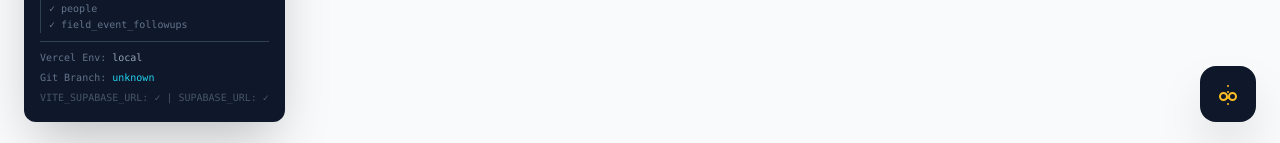
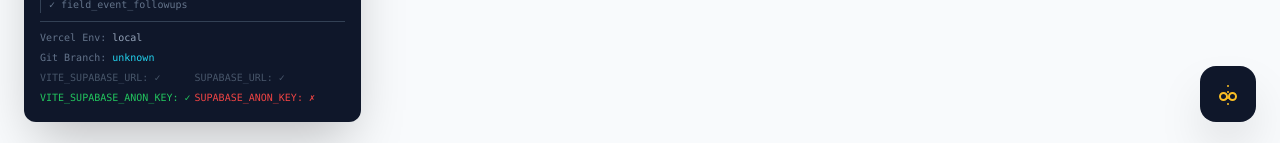
Before and after one commit to 0xmcc/workshop-roi-machine, a React (Vite) app: page / in a window 1280 px wide. Shown: the part 654-797 px from the top of the page. Built offline with nearby package versions, Linux system fonts and the light colour scheme; no server answers; the database is empty.

Commit message:
fix: add anon key status to debug panel

```diff
--- a/components/SupabaseDebugPanel.tsx
+++ b/components/SupabaseDebugPanel.tsx
@@ -180,9 +180,15 @@ export const SupabaseDebugPanel: React.FC = () => {
               <span className="text-slate-500">Git Branch:</span>{' '}
               <span className="text-cyan-400">{import.meta.env.VERCEL_GIT_COMMIT_REF || 'unknown'}</span>
             </div>
-            <div>
-              VITE_SUPABASE_URL: {import.meta.env.VITE_SUPABASE_URL ? '✓' : '✗'} |
-              SUPABASE_URL: {import.meta.env.SUPABASE_URL ? '✓' : '✗'}
+            <div className="grid grid-cols-2 gap-1 mt-1">
+              <span>VITE_SUPABASE_URL: {import.meta.env.VITE_SUPABASE_URL ? '✓' : '✗'}</span>
+              <span>SUPABASE_URL: {import.meta.env.SUPABASE_URL ? '✓' : '✗'}</span>
+              <span className={import.meta.env.VITE_SUPABASE_ANON_KEY ? 'text-green-500' : 'text-red-500'}>
+                VITE_SUPABASE_ANON_KEY: {import.meta.env.VITE_SUPABASE_ANON_KEY ? '✓' : '✗'}
+              </span>
+              <span className={import.meta.env.SUPABASE_ANON_KEY ? 'text-green-500' : 'text-red-500'}>
+                SUPABASE_ANON_KEY: {import.meta.env.SUPABASE_ANON_KEY ? '✓' : '✗'}
+              </span>
             </div>
           </div>
         </div>
```
